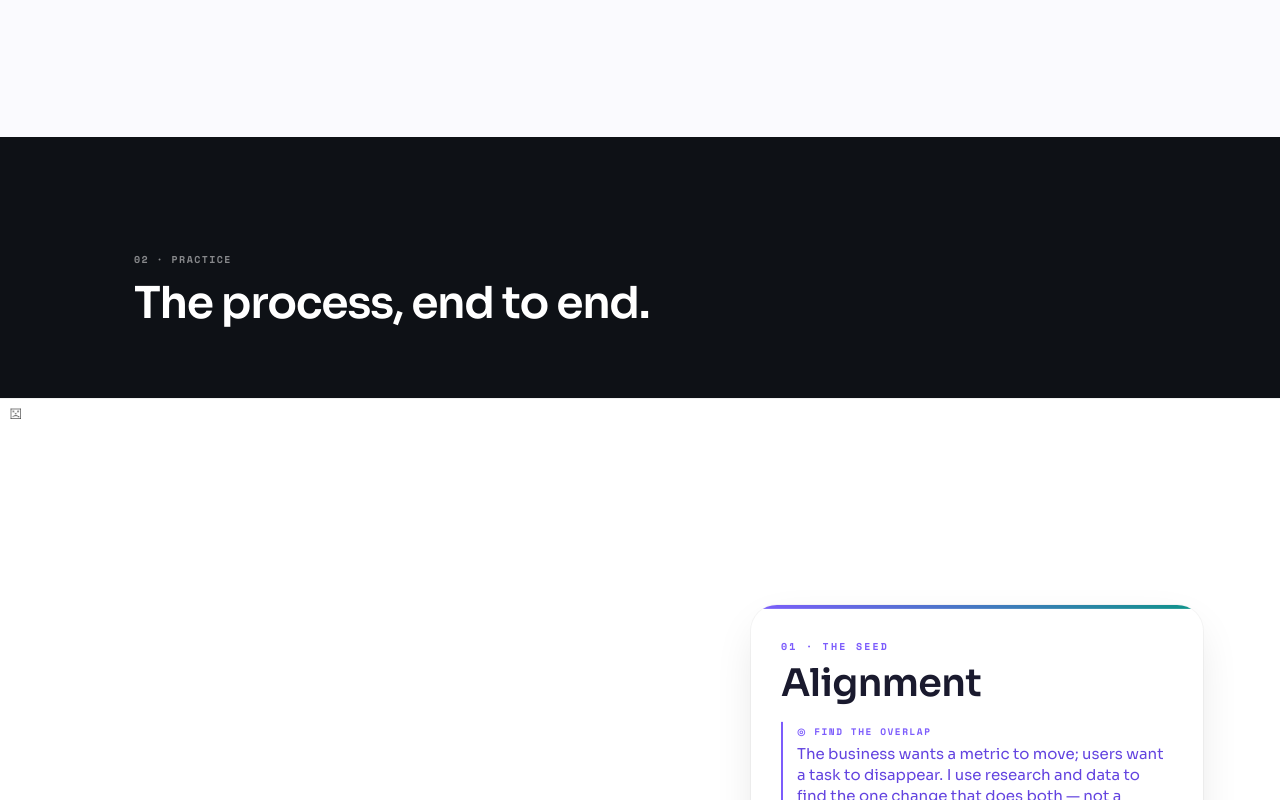
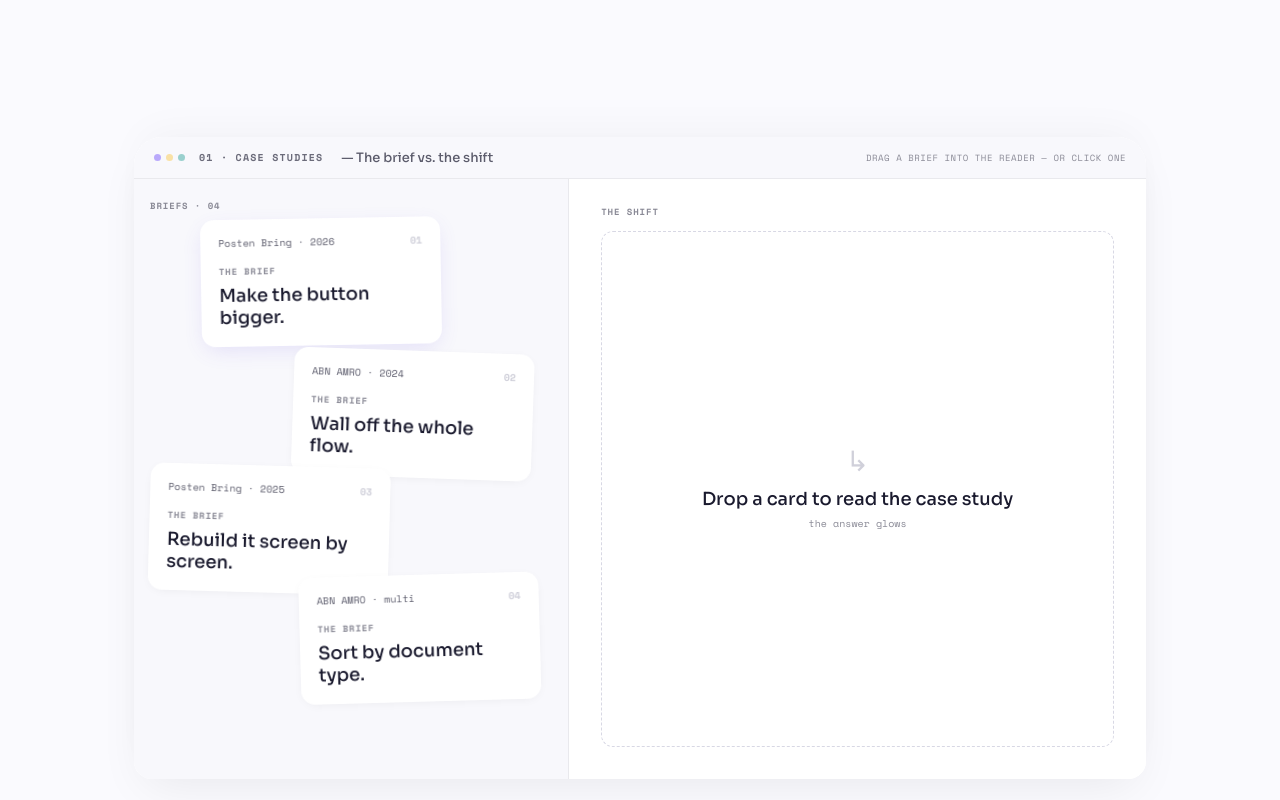
Before and after one commit to ykshettydesign/YKShetty-portfolio, a React (Vite) app: page / in a window 1280 px wide. Shown: the part 1200-2000 px from the top of the page. Built offline with nearby package versions, Linux system fonts and the light colour scheme.

Commit message:
old drag and drop

```diff
--- a/src/App.jsx
+++ b/src/App.jsx
@@ -1,6 +1,7 @@
 import React, { useRef } from 'react'
 import Header from './components/Header'
 import ChatThread from './components/ChatThread'
+import Work from './components/Work'
 import Practice from './components/Practice'
 import Instruments from './components/Instruments'
 import About from './components/About'
@@ -20,6 +21,7 @@ export default function App() {
       <Header />
       <main>
         <ChatThread />
+        <Work />
         <Practice />
         <Instruments />
         <About />
--- a/src/components/ChatThread.jsx
+++ b/src/components/ChatThread.jsx
@@ -289,28 +289,9 @@ export default function ChatThread() {
         }
       }
 
-      if (!autoRef.current) {
-        if (p === 0) {
-          // hero → first case. Order matters: check "already past the whole
-          // budget" FIRST — a fast fling can jump `s` past heroBudget in a
-          // single frame, and rawHero clamps to 1 either way (barely past the
-          // commit point, or way past it). If we glided in that case, the
-          // target (track.offsetTop + heroBudget) would be BEHIND where the
-          // user already scrolled to, snapping the page backward against
-          // their gesture. So: already past the full budget → snap in place,
-          // no scroll movement. Only mid-swing (still within the budget, past
-          // the commit point) do we glide the remaining bit forward.
-          if (s >= heroBudget && landedRef.current) toStage(1)
-          else if (goingDown && rawHero >= AUTO_AT && landedRef.current) autoFinishTo(track.offsetTop + heroBudget, 1)
-        } else {
-          // carousel: cases advance by CLICK only. Scrolling UP glides smoothly
-          // back to the hero — the exact mirror of the entry glide (the card
-          // swings, the page glides to the top, the hero types back in) via the
-          // same decoupled, jitter-proof timeline. Scrolling DOWN carries you out
-          // of the pinned section to the next page (native sticky release).
-          if (!goingDown && rawHero < 0.9 && landedRef.current) toHero()
-        }
-      }
+      // Hero-only: the exchange no longer commits into an in-card carousel. The hero
+      // plays its swing + paragraph reveal on scroll, then the sticky section releases
+      // to the drag-drop case board (<Work/>) that follows it in the page.
 
       // card transform: rest → lift → rest via sin(π·disp). Hero swings on scroll;
       // cases swing on click. `disp`→transform only; the beat→opacity only.
@@ -383,7 +364,7 @@ export default function ChatThread() {
 
   return (
     <section
-      id="work"
+      id="hero"
       ref={trackRef}
       data-thread-step={step}
       style={{ position: 'relative', zIndex: 10, height: `${Math.round(HERO_STAGE * 100) + CAROUSEL_TAIL_VH}vh` }}
@@ -418,7 +399,6 @@ export default function ChatThread() {
                 href="#work"
                 className="text-link text-link--primary"
                 style={{ paddingBottom: 3 }}
-                onClick={(e) => { e.preventDefault(); apiRef.current.go?.(1) }}
               >
                 Case studies ↓
               </a>
--- a/src/components/Work.jsx
+++ b/src/components/Work.jsx
@@ -53,7 +53,7 @@ export default function Work() {
   }, [active])
 
   return (
-    <section id="work" style={{ position: 'relative', zIndex: 10, marginTop: '-100vh' }}>
+    <section id="work" style={{ position: 'relative', zIndex: 10 }}>
       <div style={{ maxWidth: 1100, margin: '0 auto', padding: '0 clamp(22px,5vw,44px) 81px' }}>
         <MobileCaseCards />
 
```
Also changed, not shown: 2 other files (tests, documents, lock files or other folders).
